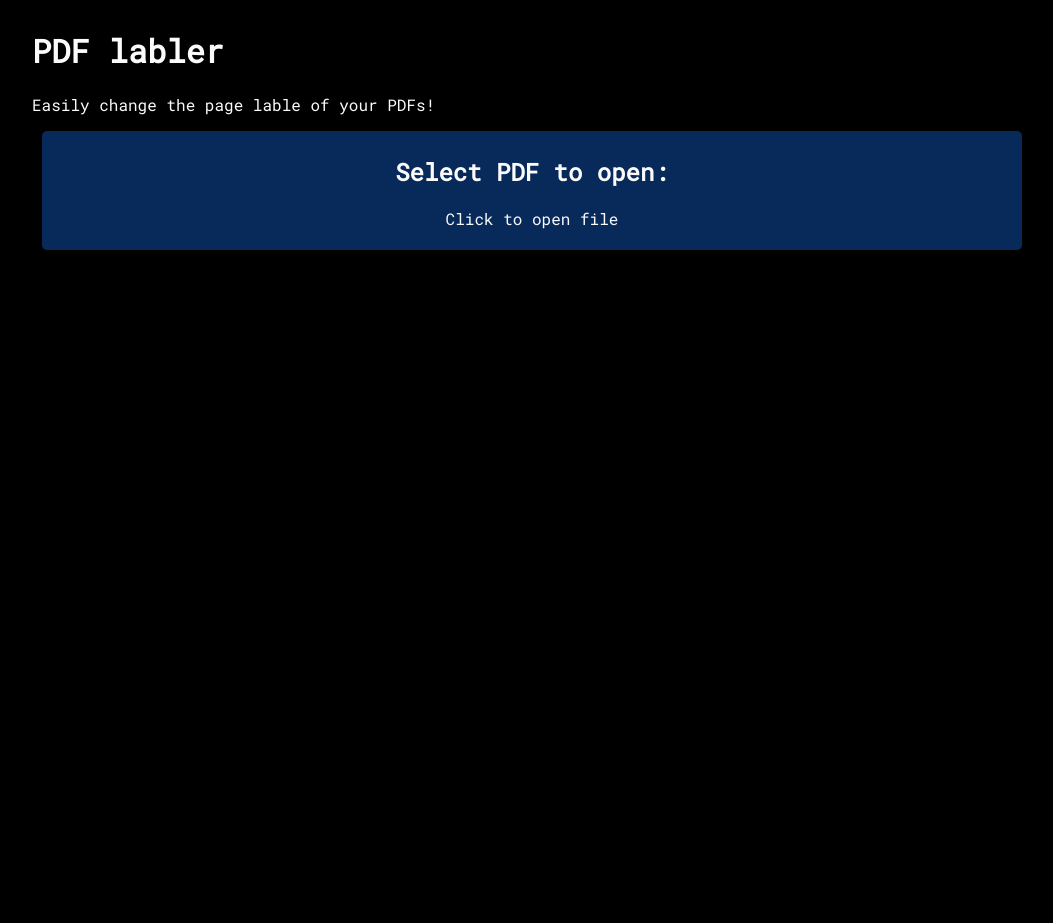
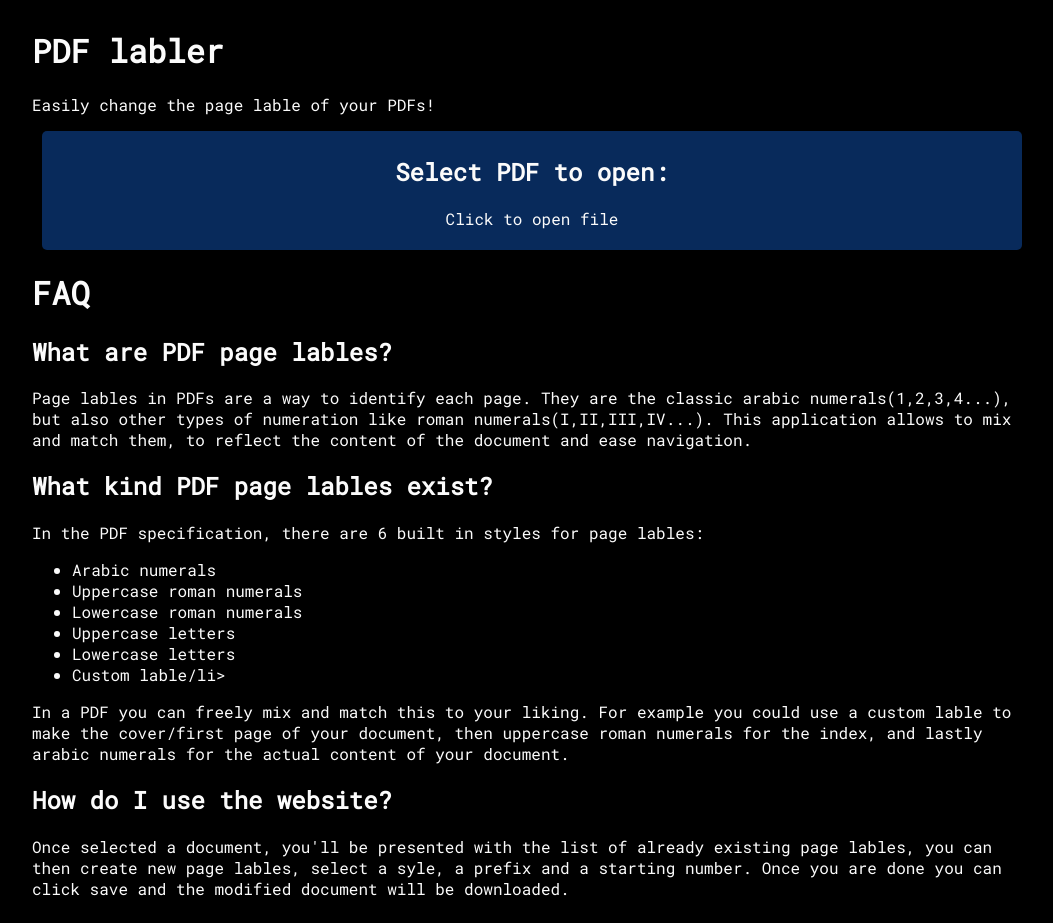
Before and after one commit to Leone25/pdf-labeler, a plain HTML site: page index.html in a window 1280 px wide. Shown: the whole page, without its empty margins (108-1161 px from the left). Before the commit the page ends 800 px from the top, so only its background shows below. Drawn offline with nearby package versions, Linux system fonts and the light colour scheme.

Commit message:
Update index.html

```diff
--- a/index.html
+++ b/index.html
@@ -166,6 +166,23 @@
         </div>
         <div @click="addLable" class="button">+ Add</div>
     </div>
+    <h1>FAQ</h1>
+    <h2>What are PDF page lables?</h2>
+    <p>Page lables in PDFs are a way to identify each page. They are the classic arabic numerals(1,2,3,4...), but also other types of numeration like roman numerals(I,II,III,IV...). This application allows to mix and match them, to reflect the content of the document and ease navigation.</p>
+    <h2>What kind PDF page lables exist?</h2>
+    <p>In the PDF specification, there are 6 built in styles for page lables:
+        <ul>
+            <li>Arabic numerals</li>
+            <li>Uppercase roman numerals</li>
+            <li>Lowercase roman numerals</li>
+            <li>Uppercase letters</li>
+            <li>Lowercase letters</li>
+            <li>Custom lable/li>
+        </ul>
+    In a PDF you can freely mix and match this to your liking. For example you could use a custom lable to make the cover/first page of your document, then uppercase roman numerals for the index, and lastly arabic numerals for the actual content of your document.
+    </p>
+    <h2>How do I use the website?</h2>
+    <p>Once selected a document, you'll be presented with the list of already existing page lables, you can then create new page lables, select a syle, a prefix and a starting number. Once you are done you can click save and the modified document will be downloaded.</p>
     <div class="loading" v-if="loading"></div>
 </div>
 <script>
```
